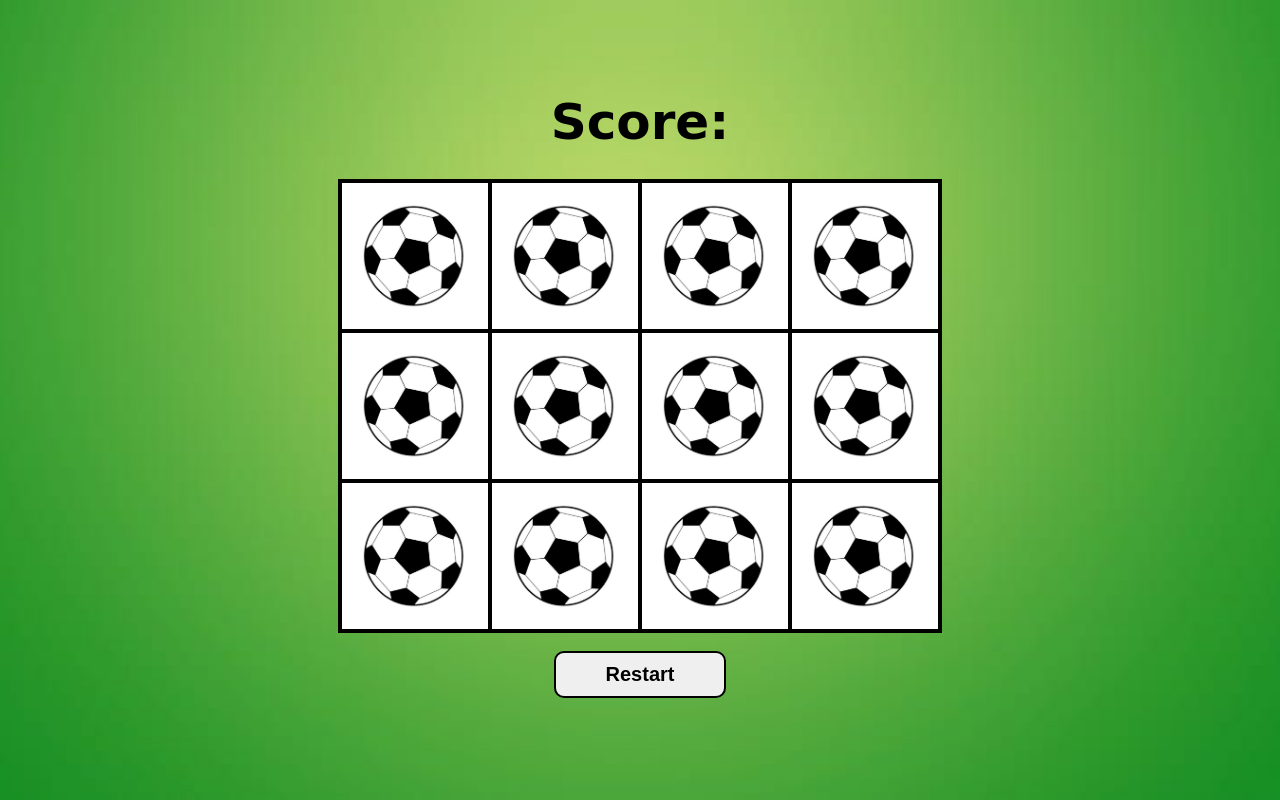
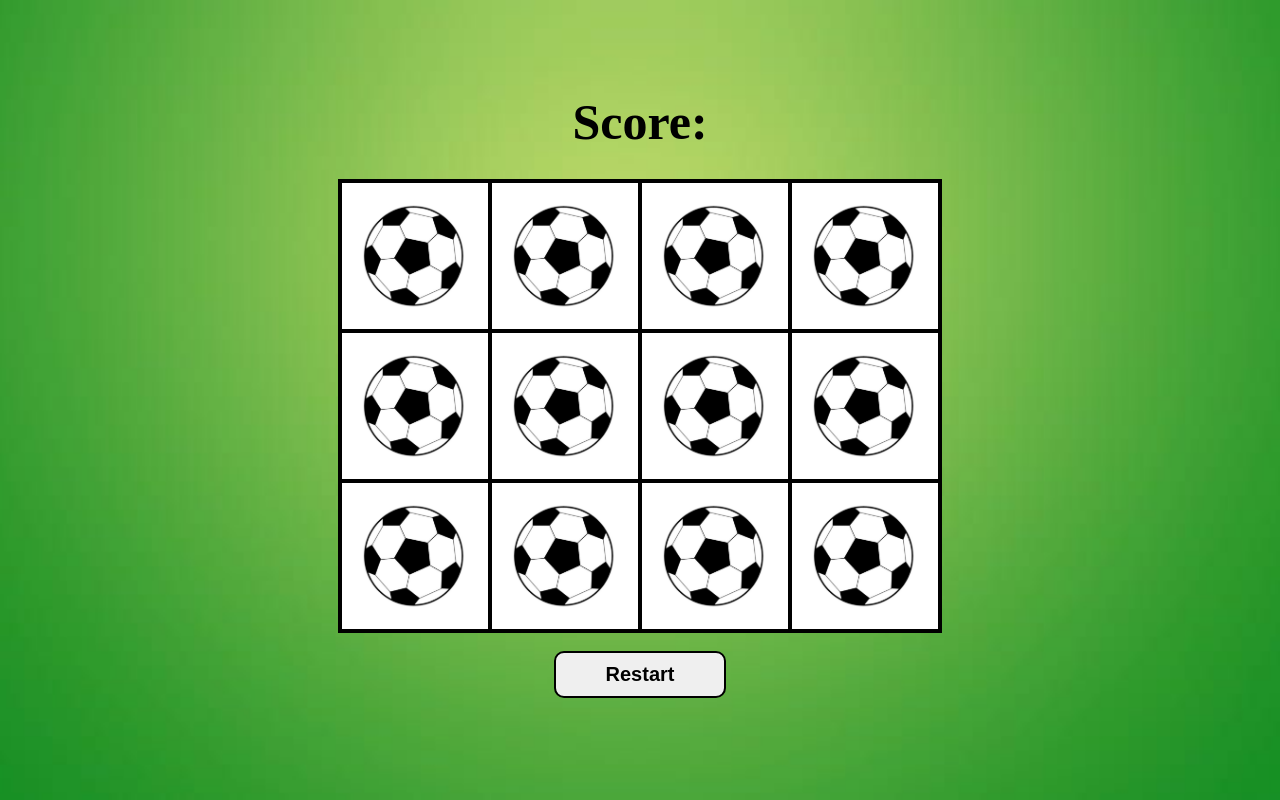
Before and after one commit to huseynovnabi/Memory-Game, a plain HTML site: page index.html in a window 1280 px wide. Drawn offline with Linux system fonts and the light colour scheme.

Commit message:
styleChange

```diff
--- a/style.css
+++ b/style.css
@@ -9,7 +9,6 @@
 }
 
 body {
-    font-family: 'Goldman', cursive;
     background-image: url(assets/bg.jpg);
     background-repeat: no-repeat;
     background-size: cover;
```
